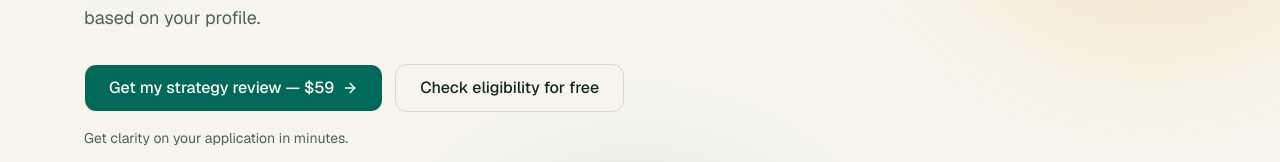
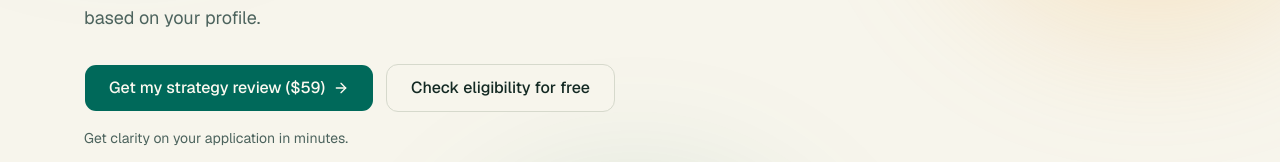
Before and after one commit to malasadi/med-school-application-strategy, a Next.js app: page / in a window 1280 px wide. Shown: the part 517-679 px from the top of the page. Built offline with nearby package versions, Linux system fonts and the light colour scheme.

Commit message:
feat: adjust pricing display in hero component
Co-authored-by: Mohammed Al-Asadi <141975421+malasadi@users.noreply.github.com>

```diff
--- a/components/hero.tsx
+++ b/components/hero.tsx
@@ -37,7 +37,7 @@ export function Hero() {
                   "h-12 gap-2 px-6 text-base",
                 )}
               >
-                Get my strategy review — $59
+                Get my strategy review ($59)
                 <ArrowRight className="size-4" />
               </a>
               <a
```
